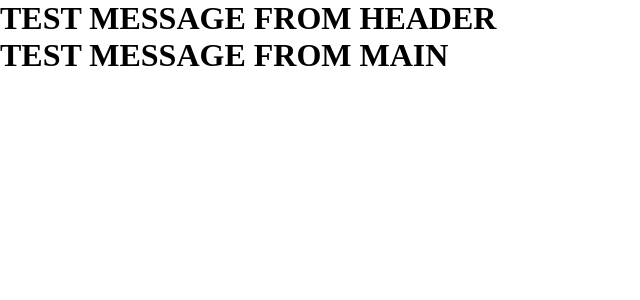
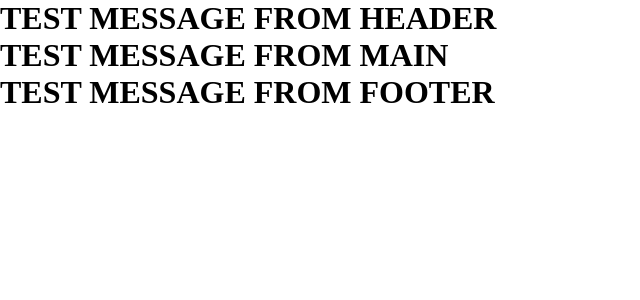
Before and after one commit to vdv-boolean/proj-html-vuejs, a Vue app: page / in a window 1280 px wide. Shown: the top 300 px of the page, without its empty margins (0-640 px from the left). Built offline with nearby package versions, Linux system fonts and the light colour scheme.

Commit message:
Import Footer.vue

```diff
--- a/src/App.vue
+++ b/src/App.vue
@@ -1,10 +1,12 @@
 <script>
 import Header from "./components/Header.vue"
 import Main from "./components/Main.vue"
+import Footer from "./components/Footer.vue"
 export default {
     components: {
       Header,
       Main,
+      Footer,
     }
   }
 </script>
@@ -12,6 +14,7 @@ export default {
 <template>
   <Header/>
   <Main/>
+  <Footer/>
 </template>
 
 <style scoped>
```
